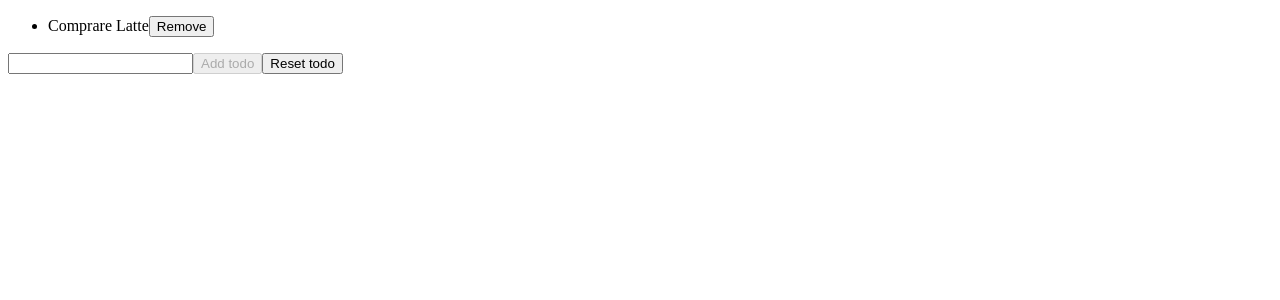
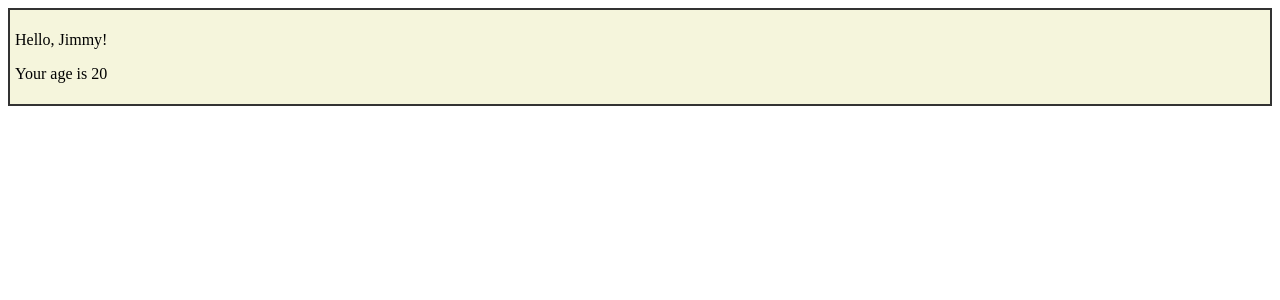
Before and after one commit to Emiliano-S/react-exercises, a React (Create React App) app: page / in a window 1280 px wide. Shown: the top 300 px of the page. Built offline with nearby package versions, Linux system fonts and the light colour scheme.

Commit message:
End: esercizio styling-components-01

```diff
--- a/src/App.js
+++ b/src/App.js
@@ -1,5 +1,5 @@
 import React from 'react';
-import { TodoList } from './TodoList';
+import { Welcome } from './Welcome';
 
 
 
@@ -10,7 +10,7 @@
     render(){
         return(
             <div>
-                <TodoList />
+                <Welcome name='Jimmy' age={20}/>
             </div>
         );
     };
--- a/src/Welcome.js
+++ b/src/Welcome.js
@@ -1,10 +1,11 @@
 import React from 'react';
 import { Age } from './Age';
+import './index.css';
 
 export class Welcome extends React.Component{
     render(){
         return(
-            <div>
+            <div className='welcome'>
                 <p>Hello, {this.props.name}!</p>
                 <Age age={this.props.age}/>
             </div>
--- /dev/null
+++ b/src/index.css
@@ -0,0 +1,5 @@
+.welcome{
+    background-color: beige;
+    border: 2px solid #333;
+    padding: 5px;
+}
```
